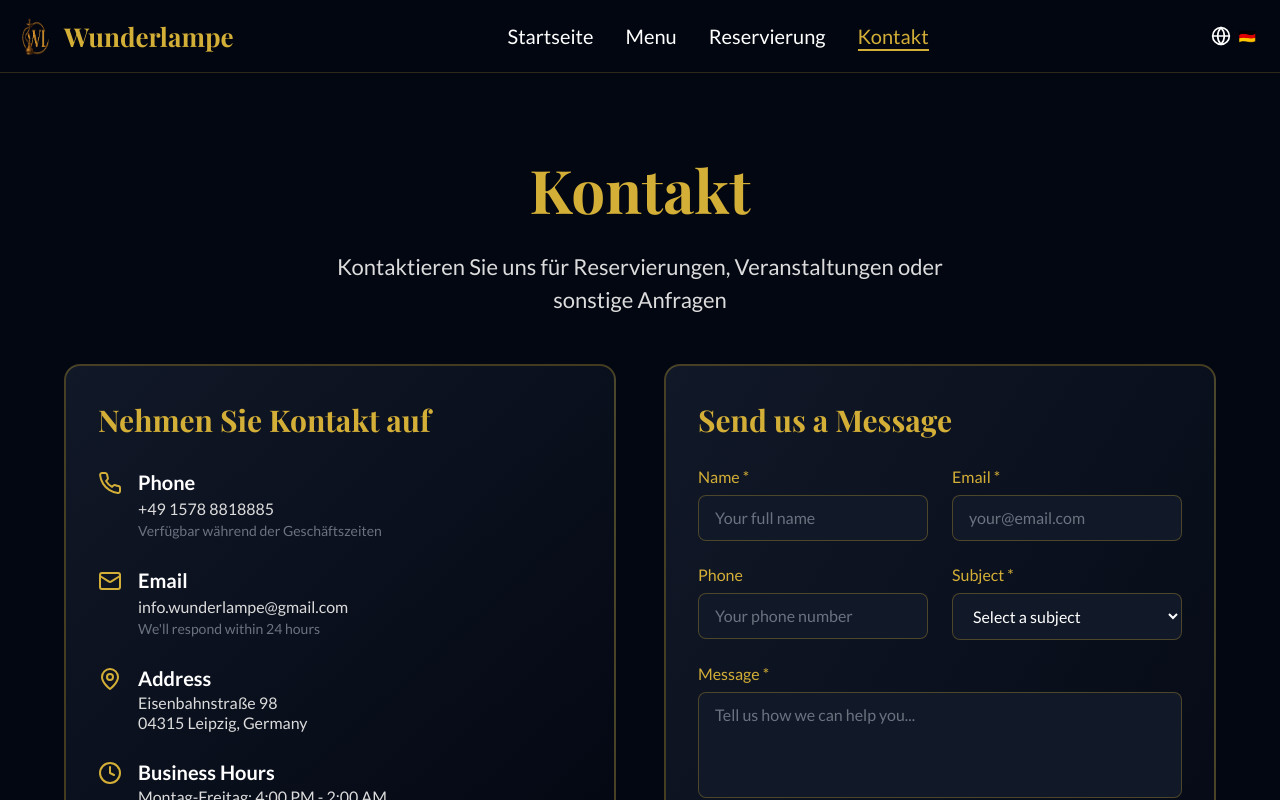
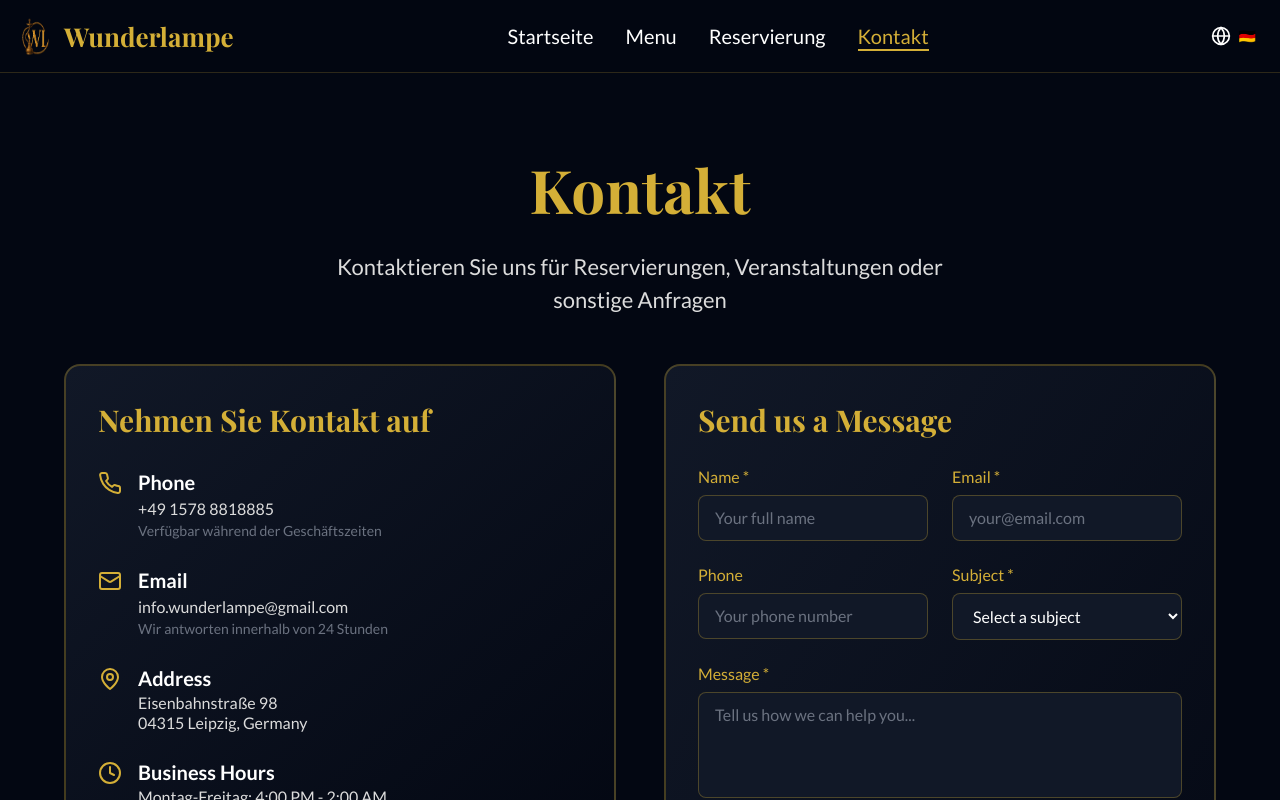
Before and after one commit to sparke0101/wunderlampe, a React (Vite) app: page / in a window 1280 px wide. Both pictures are taken after a click on the button "Kontakt". Shown: the top 800 px of the page. Built offline with nearby package versions, Linux system fonts and the light colour scheme.

Commit message:
Update email response text to German

```diff
--- a/src/pages/ContactPage.tsx
+++ b/src/pages/ContactPage.tsx
@@ -97,7 +97,7 @@ export default function ContactPage() {
                   <div>
                     <h4 className="text-white font-body font-semibold text-base sm:text-lg">Email</h4>
                     <a href="mailto:info.wunderlampe@gmail.com" className="text-light-gray font-body hover:text-gold transition-colors text-sm sm:text-base break-all">info.wunderlampe@gmail.com</a>
-                    <p className="text-gray-500 font-body text-xs sm:text-sm">We'll respond within 24 hours</p>
+                    <p className="text-gray-500 font-body text-xs sm:text-sm">Wir antworten innerhalb von 24 Stunden</p>
                   </div>
                 </div>
 
```
